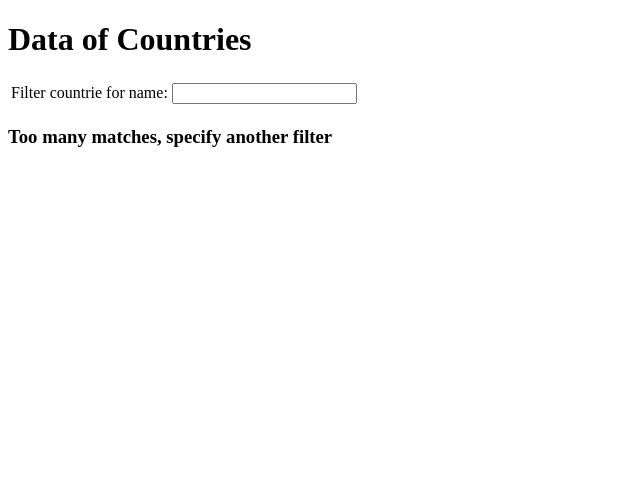
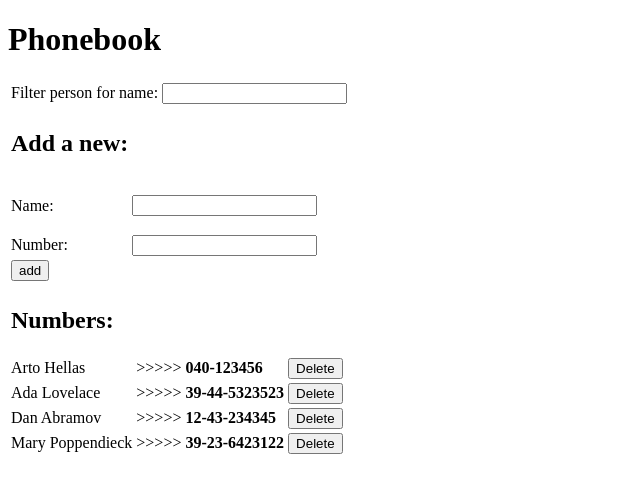
Before and after one commit to Leenci/FullStackOpen, a React (Vite) app in the folder Part2/: page / in a window 1280 px wide. Shown: the top 492 px of the page, without its empty margins (0-640 px from the left). Built offline with nearby package versions, Linux system fonts and the light colour scheme; no server answers; data requests are answered from the project's data file.

Commit message:
exercises 2.0-2.18

```diff
--- a/Part2/db.json
+++ b/Part2/db.json
@@ -1,21 +1,24 @@
 {
-  "persons" :[
+  "persons":[
     {
-      "id":1,
       "name": "Arto Hellas",
-      "number": "040-123456" },
+      "number": "040-123456",
+      "id": "1"
+    },
     {
-      "id":2,
       "name": "Ada Lovelace",
-      "number": "39-44-5323523"},
+      "number": "39-44-5323523",
+      "id": "2"
+    },
     {
-      "id":3,
       "name": "Dan Abramov",
-      "number": "12-43-234345"},
+      "number": "12-43-234345",
+      "id": "3"
+    },
     {
-      "id":4,
       "name": "Mary Poppendieck",
-      "number": "39-23-6423122"
+      "number": "39-23-6423122",
+      "id": "4"
     }
   ]
 }
--- a/Part2/package.json
+++ b/Part2/package.json
@@ -8,7 +8,7 @@
     "build": "vite build",
     "lint": "eslint . --ext js,jsx --report-unused-disable-directives --max-warnings 0",
     "preview": "vite preview",
-    "server": "json-server -p 3001 --watch db.json"
+    "server": "json-server db.json"
   },
   "dependencies": {
     "axios": "^1.6.5",
--- a/Part2/src/PhoneBook/App.jsx
+++ b/Part2/src/PhoneBook/App.jsx
@@ -3,18 +3,19 @@ import PersonForm from './PersonForm'
 import Persons from './Persons'
 import Filter from './filterPerson'
 // import {listPerson} from './ListPersons'
-import axios from 'axios'
+import personServices from './personServices'
 const App = () => {
 
     const [ persons, setPerson ] = useState([])
     const [ newName, setName ] = useState('')
     const [ newNumber, setNumber ] = useState('')
     const [ showAll, setShow ] = useState(false)
+
     useEffect(()=>{
-      const promise = axios
-      .get('http://localhost:3001/persons')
+      personServices
+      .getAll()
       .then(response =>{
-        setPerson(response.data)
+        setPerson(response)
       })
     }, [])
 
@@ -30,7 +31,7 @@ const App = () => {
       <h1>Phonebook</h1>
         <Filter setShow={setShow}/>
         <PersonForm newName={newName} setName={setName} newNumber={newNumber} setNumber={setNumber} setPerson={setPerson} listPerson={persons} />
-        <Persons listPerson={personsShows}/>
+        <Persons listPerson={personsShows} setPerson={setPerson}/>
     </div>
     )
 }
--- a/Part2/src/PhoneBook/PersonForm.jsx
+++ b/Part2/src/PhoneBook/PersonForm.jsx
@@ -1,3 +1,5 @@
+import personServices from "./personServices"
+
 const PersonForm = ({newName, newNumber, setName, setNumber, setPerson, listPerson}) => {
     const addPerson = (event) => {
         event.preventDefault()
@@ -6,20 +8,43 @@ const PersonForm = ({newName, newNumber, setName, setNumber, setPerson, listPers
         }
         else{
                if (listPerson.some(e => e.name === newName)){
-                    alert(`${newName} is already added to phonebook`)
+                    if (window.confirm(`${newName} is already added to phonebook, replace the old number with a new one?`)) {
+                        listPerson.some(e => {
+                            if(e.name === newName){
+                                const id = e.id
+                                const person = listPerson.find(n => n.id === id)
+                                const changedPerson = { ...person, number: newNumber }
+                                personServices
+                                .update(id, changedPerson)
+                                .then(response => {
+                                    setPerson(listPerson.map(person => person.id !== id ? person : response))
+                                    setName('')
+                                    setNumber('')
+                                })
+                            }
+                        })
+                      }
                 }else{
                     if(listPerson.some(e => e.number === newNumber)){
                         alert(`${newNumber} is already added to phonebook`)
                     }
                     else {
+                        const newID = listPerson.length + 1
+                        const newId = newID.toString()
                         const personObject = {
-                            name: newName,
-                            number: newNumber,
-                            id: listPerson.length + 1
+                            "id": newId,
+                            "name": newName,
+                            "number": newNumber
+
                         }
-                        setPerson(listPerson.concat(personObject))
-                        setName('')
-                        setNumber('')
+                        personServices
+                        .create(personObject)
+                        .then(response => {
+                            setPerson(listPerson.concat(response))
+                            setName('')
+                            setNumber('')
+                        })
+
                     }
                 }
         }
--- a/Part2/src/PhoneBook/Persons.jsx
+++ b/Part2/src/PhoneBook/Persons.jsx
@@ -1,4 +1,21 @@
-const Persons = ({listPerson}) => {
+import personServices from "./personServices"
+
+const Persons = ({listPerson, setPerson}) => {
+    const handleDelete = (id) =>{
+        console.log(id)
+        let name = ""
+        listPerson.filter(person => {
+            if(person.id === id){
+                name = person.name
+            }
+        })
+
+        if (window.confirm(` delete ${name} ?`)) {
+            personServices
+            .deleteId(id)
+            const newPersons = listPerson.filter((person) => person.id != id)
+            setPerson(newPersons)
+    }}
     return (
             <table>
                 <thead>
@@ -10,6 +27,7 @@ const Persons = ({listPerson}) => {
                         <td>{person.name}</td>
                         <td>{">>>>>"}</td>
                         <td><strong>{person.number}</strong></td>
+                        <td><button onClick={() => handleDelete(person.id)}>Delete</button></td>
                     </tr>
                     ))}
                 </tbody>
--- /dev/null
+++ b/Part2/src/PhoneBook/personServices.jsx
@@ -0,0 +1,23 @@
+import axios from 'axios'
+const baseUrl = 'http://localhost:3000/persons'
+
+const getAll = () => {
+  const request = axios.get(baseUrl)
+  return request.then(response => response.data)
+}
+const deleteId = (id) => {
+  const request = axios.delete(`${baseUrl}/${id}`)
+  return request.then(response => response.data)
+}
+
+const create = newObject => {
+  const request = axios.post(baseUrl, newObject)
+  return request.then(response => response.data)
+}
+
+const update = (id, newObject) => {
+  const request = axios.put(`${baseUrl}/${id}`, newObject)
+  return request.then(response => response.data)
+}
+
+export default { getAll, create, update, deleteId }
--- a/Part2/src/main.jsx
+++ b/Part2/src/main.jsx
@@ -1,7 +1,7 @@
 import React from "react"
 import ReactDOM from "react-dom/client"
 
- // import App from "./PhoneBook/App"
-import App from "./DataCountries/App"
+  import App from "./PhoneBook/App"
+//import App from "./DataCountries/App"
 
 ReactDOM.createRoot(document.getElementById("root")).render(<App />)
```
